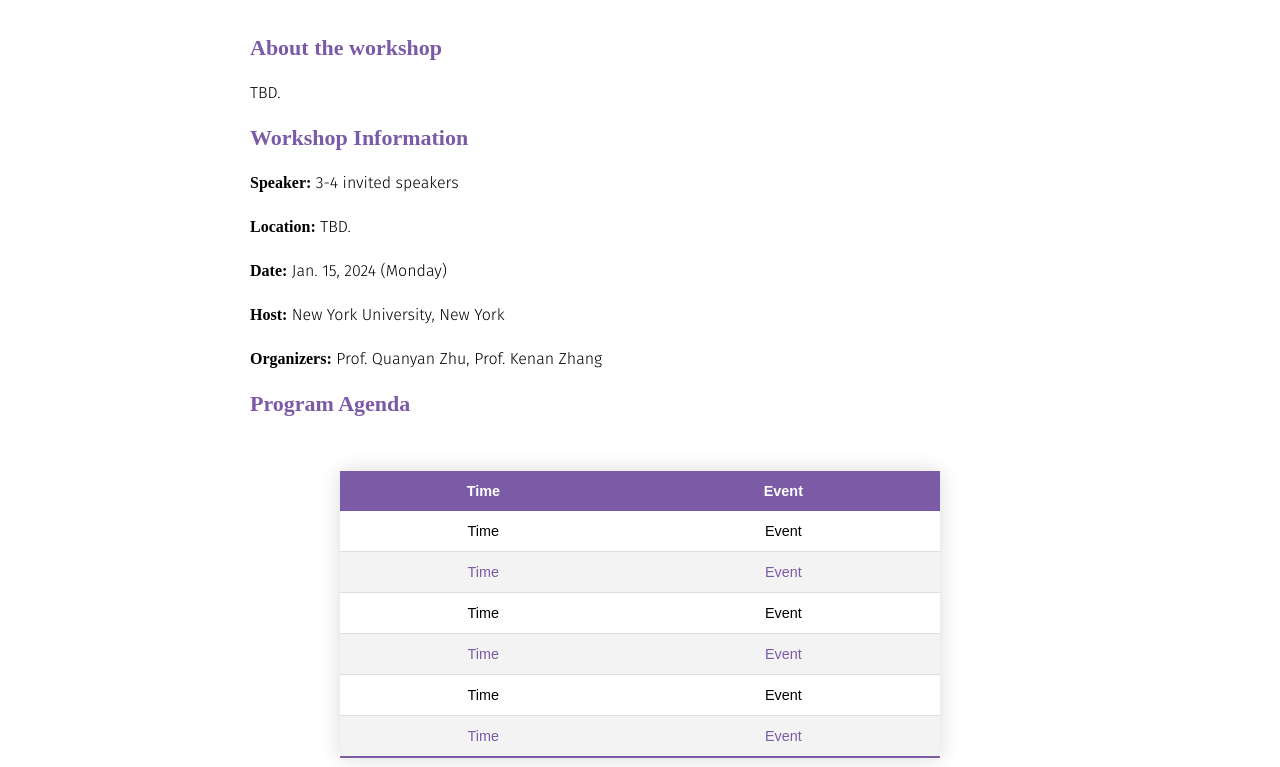
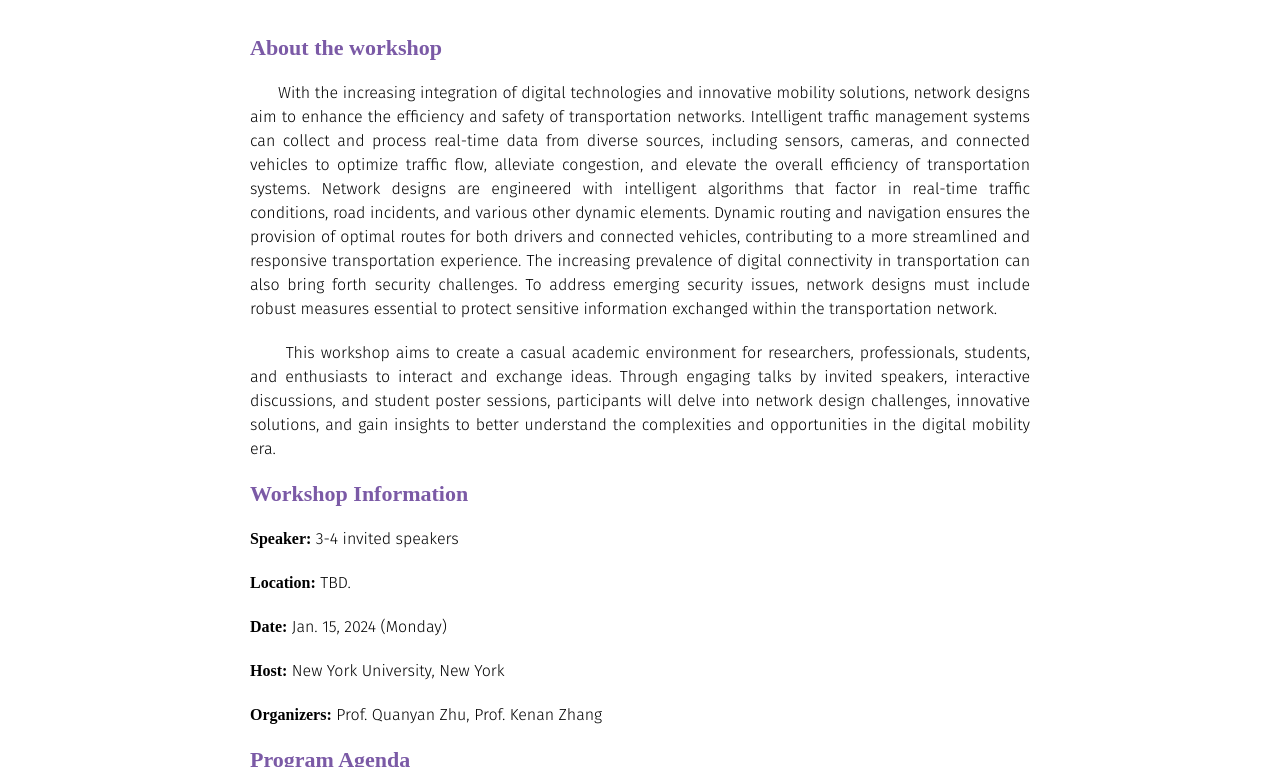
Before and after one commit to larxwebsite/ITS_workshops, a plain HTML site: page index.html in a window 1280 px wide. Shown: the part 333-1100 px from the top of the page. Drawn offline with Linux system fonts and the light colour scheme; a web font is replaced by a local one.

Commit message:
Update index.html

```diff
--- a/index.html
+++ b/index.html
@@ -34,7 +34,8 @@
     <section id="Content">
         <div id="About">
             <h3><b>About the workshop</b></h3>
-            <p>TBD.</p>
+            <p>&nbsp; &nbsp; &nbsp; With the increasing integration of digital technologies and innovative mobility solutions, network designs aim to enhance the efficiency and safety of transportation networks. Intelligent traffic management systems can collect and process real-time data from diverse sources, including sensors, cameras, and connected vehicles to optimize traffic flow, alleviate congestion, and elevate the overall efficiency of transportation systems. Network designs are engineered with intelligent algorithms that factor in real-time traffic conditions, road incidents, and various other dynamic elements. Dynamic routing and navigation ensures the provision of optimal routes for both drivers and connected vehicles, contributing to a more streamlined and responsive transportation experience. The increasing prevalence of digital connectivity in transportation can also bring forth security challenges. To address emerging security issues, network designs must include robust measures essential to protect sensitive information exchanged within the transportation network.</p>
+            <p>&nbsp; &nbsp; &nbsp; This workshop aims to create a casual academic environment for researchers, professionals, students, and enthusiasts to interact and exchange ideas. Through engaging talks by invited speakers, interactive discussions, and student poster sessions, participants will delve into network design challenges, innovative solutions, and gain insights to better understand the complexities and opportunities in the digital mobility era.</p>
         </div>
 
         <div id="Information">
```
